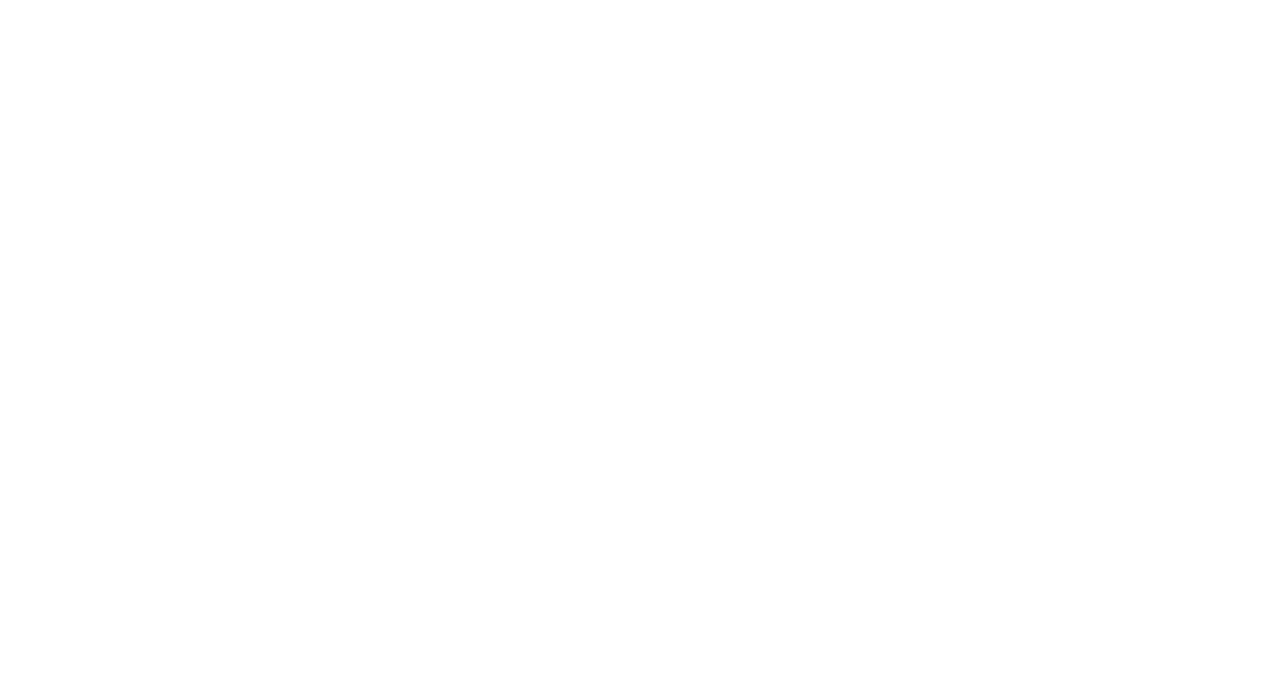
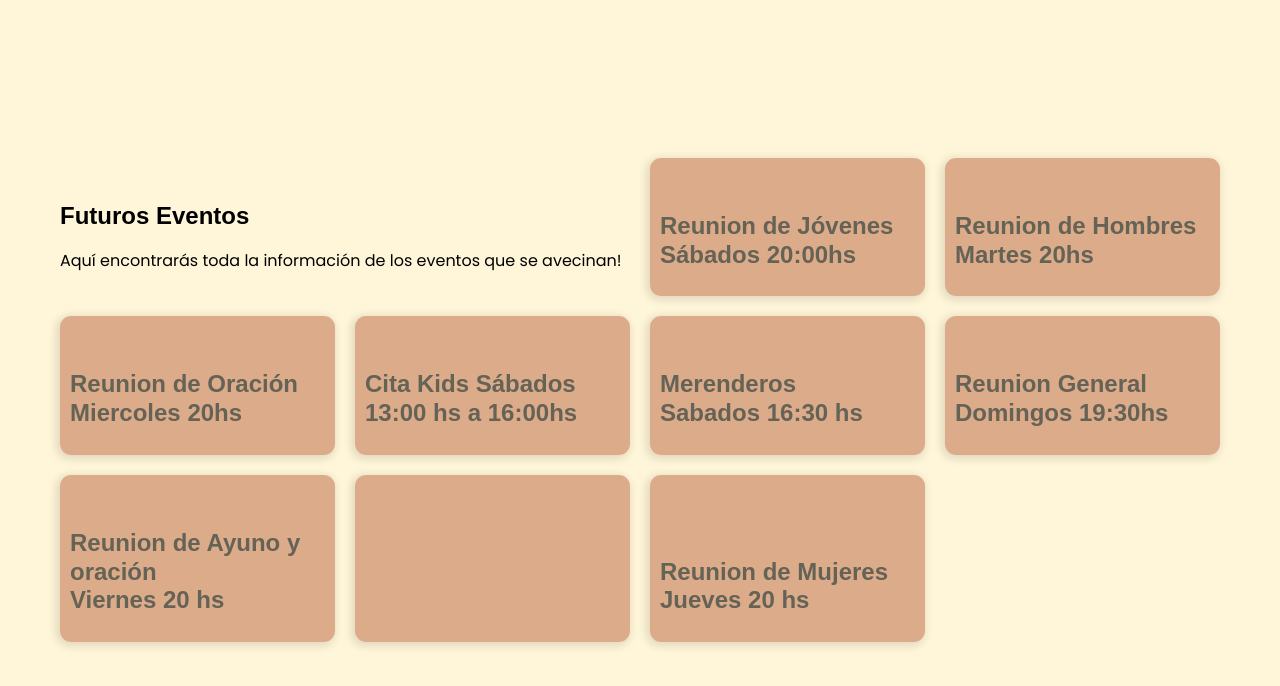
Before and after one commit to AgosNori/Cita2New, a React (Vite) app: page /calendario in a window 1280 px wide. Before the commit this address had no page. Shown: the top 686 px of the page. Built offline with nearby package versions, Linux system fonts and the light colour scheme; a web font is replaced by a local one.

Commit message:
subiendo el calendario

```diff
--- a/src/App.jsx
+++ b/src/App.jsx
@@ -9,6 +9,7 @@
 import Mujeres from './components/Mujeres/Mujeres';
 import NavBorde from './components/NavBorde/NavBorde';
 import FormCampa from './components/FormCampa/FormCampa';
+import Calendario from './components/Calendario/Calendario';
 
 function App() {
 
@@ -24,10 +25,9 @@
           <Route path='/ministerios' element={<Ministerios />} />
           <Route path='/mujeres' element={<Mujeres />} />
           <Route path='/nav' element={<NavBorde />} />
-          <Route path='/formcampa' element={<>
-            < NavBorde /> <FormCampa />
-          </>
+          <Route path='/formcampa' element={<>< NavBorde /> <FormCampa /></>
           } />
+          <Route path='/calendario' element={<Calendario />} />
         </Routes>
       </BrowserRouter >
 
--- /dev/null
+++ b/src/components/Calendario/Calendario.css
@@ -0,0 +1,100 @@
+.calendario-container {
+
+	display: flex;
+	justify-content: center;
+	align-items: center;
+	min-height: 100vh;
+	background: #fff6d9;
+  }
+
+  .calendario-container .grid {
+	width: 100%;
+	max-width: 1200px;
+	display: grid;
+	grid-template-columns: repeat(auto-fit, minmax(250px, 1fr));
+	grid-gap: 20px;
+	padding: 20px;
+  }
+
+  .calendario-container .item1 {
+	grid-column: span 2;
+  }
+
+  .calendario-container .cardC {
+	padding: 10px;
+	background: #c57b57;
+	border-radius: .7em;
+	opacity: 0.6;
+	display: flex;
+	justify-content: flex-start;
+	align-items: flex-end;
+	transition: all 0.4s cubic-bezier(0.33, 1, 0.68, 1);
+	transition-property: background, transform, color, opacity;
+	position: relative;
+  }
+
+  .calendario-container .cardC:not(:empty):hover,
+  .calendario-container .cardC:not(:empty):focus {
+	z-index: 1;
+	color: #fff;
+	background: #6b030a;
+	opacity: 1;
+	transform: scale(1) rotateZ(5deg);
+	cursor: pointer;
+  }
+
+  .calendario-container .cardC:not(:empty):before,
+  .calendario-container .cardC:not(:empty):after {
+	content: "";
+	position: absolute;
+	border-radius: .7em;
+	z-index: -1;
+	top: 0;
+	left: 0;
+	width: 100%;
+	height: 100%;
+	transition: opacity 0.4s cubic-bezier(0.33, 1, 0.68, 1);
+  }
+
+  .calendario-container .cardC:not(:empty):before {
+	box-shadow: -2px 2px 8px 2px hsla(0, 0%, 0%, 0.2);
+  }
+
+  .calendario-container .cardC:not(:empty):after {
+	box-shadow: -20px 20px 12px 6px hsla(0, 0%, 0%, 0.2);
+	opacity: 0;
+  }
+
+  .calendario-container h1,
+  .calendario-container h2,
+  .calendario-container h3,
+  .calendario-container h4,
+  .calendario-container h5 {
+	margin: 2.75rem 0 1.05rem;
+	line-height: 1.2;
+	font-family: "Jost", sans-serif;
+  }
+
+  @media only screen and (max-width: 768px) {
+	.calendario-container .grid {
+	  grid-template-columns: repeat(auto-fit, minmax(200px, 1fr));
+	}
+
+	.calendario-container .item1 {
+	  grid-column: span 1;
+	}
+
+	.calendario-container .cardC {
+	  font-size: 0.9em;
+	}
+  }
+
+  @media only screen and (max-width: 480px) {
+	.calendario-container .grid {
+	  grid-template-columns: repeat(auto-fit, minmax(150px, 1fr));
+	}
+
+	.calendario-container .cardC {
+	  font-size: 0.8em;
+	}
+  }
--- /dev/null
+++ b/src/components/Calendario/Calendario.jsx
@@ -0,0 +1,34 @@
+import './Calendario.css';
+
+function Calendario() {
+  return (
+    <div className="calendario-container">
+      <main className="grid">
+        <section className="content item1">
+          <h1>Futuros Eventos</h1>
+          <p>Aquí encontrarás toda la información de los eventos que se avecinan!</p>
+        </section>
+        <section className="cardC item2">
+          <h2>Reunion de Jóvenes Sábados 20:00hs </h2>
+        </section>
+        <section className="cardC item3"><h2>Reunion de Hombres <br />Martes 20hs</h2></section>
+        <section className="cardC item4"><h2>Reunion de Oración <br />Miercoles 20hs</h2></section>
+        <section className="cardC item5">
+          <h2>Cita Kids Sábados 13:00 hs a 16:00hs</h2>
+        </section>
+        <section className="cardC item7"><h2>Merenderos <br />Sabados 16:30 hs</h2></section>
+        <section className="cardC item8">
+          <h2>Reunion General Domingos 19:30hs</h2>
+        </section>
+        <section className="cardC item9"><h2>Reunion de Ayuno y oración <br />Viernes 20 hs</h2></section>
+        <section className="cardC item10"><h2></h2></section>
+        <section className="cardC item11">
+          <h2>Reunion de Mujeres <br /> Jueves 20 hs</h2>
+        </section>
+      </main>
+    </div>
+
+  );
+}
+
+export default Calendario;
```
